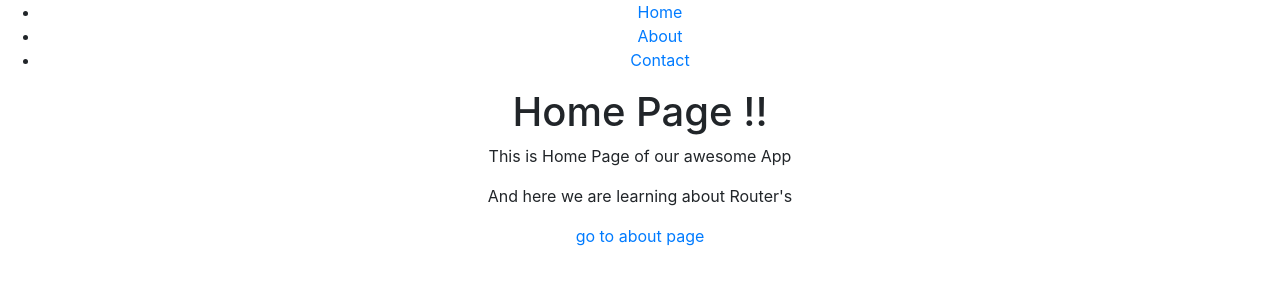
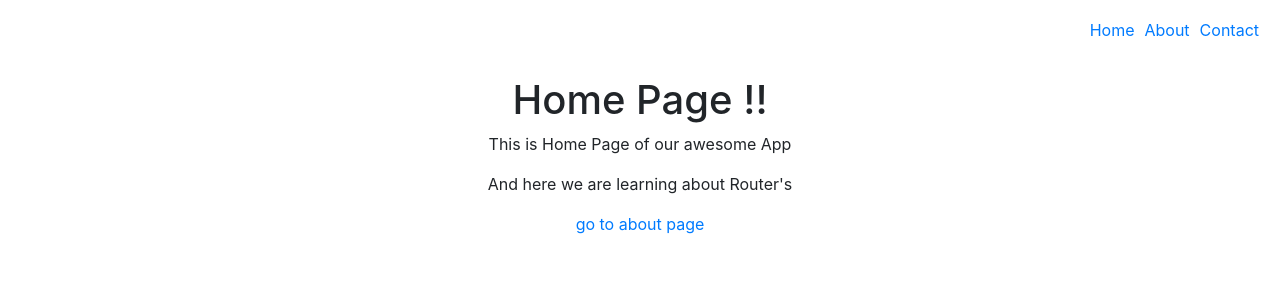
Before and after one commit to pranjali1210/React, a JavaScript app: page /home in a window 1280 px wide. Shown: the top 300 px of the page. Built offline with nearby package versions, Linux system fonts and the light colour scheme; the HTML template or start-up script is replaced by a standard one.

Commit message:
Link and NavLink in Reactjs

```diff
--- a/src/App.css
+++ b/src/App.css
@@ -13,7 +13,29 @@ span{
     color: #fff;
     line-height: 60px;
 }
+.navbar{
+  text-align: right;
+  position: relative;
+    display: flex;
+    flex-wrap: wrap;
+    align-items: center;
+    padding: 0.5rem 1rem;
+    justify-content: right;
 
+}
+
+.navbar li{
+  display: inline-block;
+  padding: 10px 5px;
+  justify-content: right;
+}
+.navbarLink:hover{
+  color: red;
+  background-color: pink;
+
+
+
+}
 @media (prefers-reduced-motion: no-preference) {
   .App-logo {
     animation: App-logo-spin infinite 20s linear;
--- a/src/component/NavBar.js
+++ b/src/component/NavBar.js
@@ -1,14 +1,14 @@
-import {Link} from 'react-router-dom'
+import {Link,NavLink} from 'react-router-dom'
 function NavBar()
 {
     return(
         <div>
-        <ul>
+        <ul className='navbar'>
             {/*<li></li>
             //<li><Link to="/home">Home</Link></li> */}
-            <li><Link to="/home">Home</Link></li>
-            <li><Link to="/about">About</Link></li>
-            <li><Link to="/contact">Contact</Link></li>
+            <li><NavLink className="navbarLink" to="/home">Home</NavLink></li>
+            <li><NavLink className="navbarLink" to="/about">About</NavLink></li>
+            <li><NavLink className="navbarLink" to="/contact">Contact</NavLink></li>
 
         </ul>
         </div>
```
